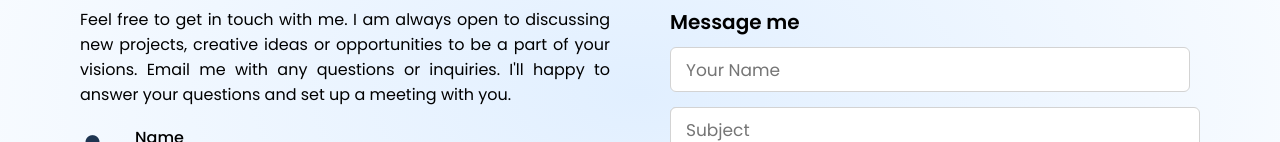
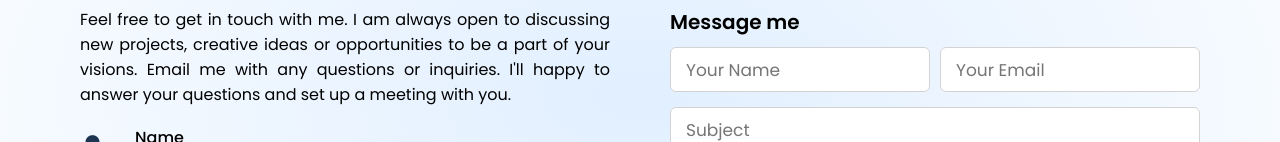
Before and after one commit to nwoods1/WebsitePortfolio, a plain HTML site: page index.html in a window 1280 px wide. Shown: the part 3388-3530 px from the top of the page. Drawn offline with nearby package versions, Linux system fonts and the light colour scheme.

Commit message:
Update index.html

```diff
--- a/index.html
+++ b/index.html
@@ -245,7 +245,7 @@
               <form name="contact" method="POST" data-netlify="true" onSubmit="submit">
                 <div class="fields">
                   <div class="field name">
-                    <input type="text" placeholder="Your Name" name="name required>
+                    <input type="text" placeholder="Your Name" name="name" required>
                   </div>
                   <div class="field email">
                     <input type="email" placeholder="Your Email" name="email" required>
```
